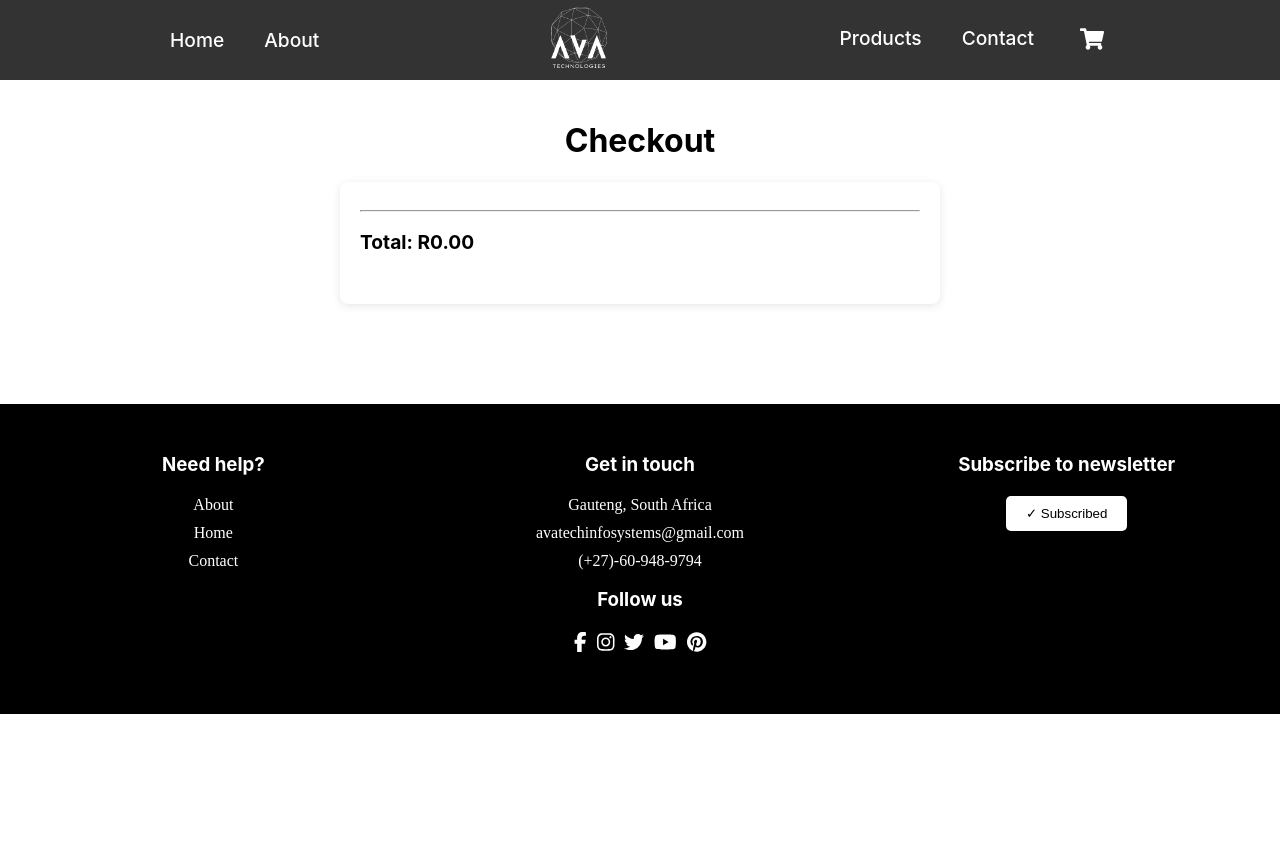
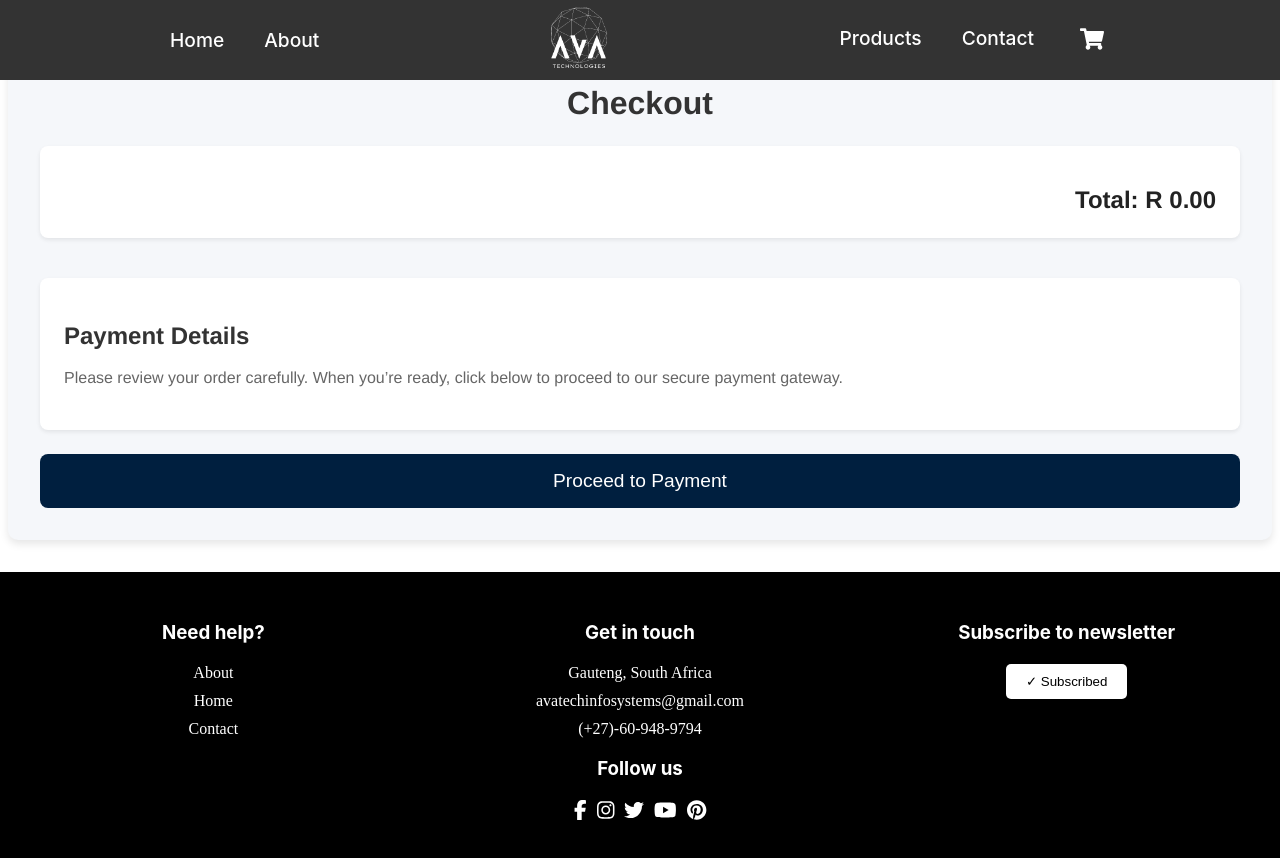
Before and after one commit to tinashe-x/avatech, a React (Create React App) app: page /checkout in a window 1280 px wide. Shown: the top 858 px of the page. Before the commit the page ends 800 px from the top, so only its background shows below. Built offline with nearby package versions, Linux system fonts and the light colour scheme.

Commit message:
Updated Payment + Checkout Designs

```diff
--- a/src/App.js
+++ b/src/App.js
@@ -8,6 +8,7 @@ import ProductDetails from './Pages/ProductDetails';
 import AdminDashboard from './Pages/Admin/AdminDashboard';
 import CartProvider from './contexts/CartContext';
 import { ToastContainer } from 'react-toastify';
+import PaymentPage from './Pages/PaymentPage';
 // import { getProducts } from './services/productService';
 
 function App() {
@@ -32,6 +33,7 @@ function App() {
           <Route path="/products/:productId" element={<ProductDetails />} />
           <Route path="/contact-us" element={<ContactPage />} />
           <Route path="/checkout" element={<CheckoutPage />} />
+          <Route path="/payment" element={<PaymentPage />} />
           <Route path="/admin" element={<AdminDashboard />} />
         </Routes>
         <ToastContainer position="top-right" autoClose={3000} hideProgressBar={false} />
--- /dev/null
+++ b/src/Pages/PaymentPage.js
@@ -0,0 +1,35 @@
+// src/pages/PaymentPage.js
+import React from 'react';
+import { useNavigate } from 'react-router-dom';
+import PaymentForm from '../components/PaymentForm';
+import { useCart } from '../contexts/CartContext';
+
+const PaymentPage = () => {
+  const { cart, clearCart } = useCart();
+  const navigate = useNavigate();
+
+  const totalAmount = cart.reduce((acc, item) => acc + item.price * item.quantity, 0);
+
+  const handlePaymentSuccess = (result) => {
+    console.log('Payment Successful:', result);
+    clearCart();
+    navigate.push('/confirmation'); // Redirect to confirmation page
+  };
+
+  const handlePaymentError = (error) => {
+    console.error('Payment Error:', error);
+  };
+
+  return (
+    <div className="payment-page-container">
+      <h1>Payment</h1>
+      <PaymentForm
+        totalAmount={totalAmount}
+        onPaymentSuccess={handlePaymentSuccess}
+        onPaymentError={handlePaymentError}
+      />
+    </div>
+  );
+};
+
+export default PaymentPage;
--- a/src/components/Checkout.js
+++ b/src/components/Checkout.js
@@ -1,43 +1,61 @@
-// src/pages/Checkout.js
 import React from 'react';
+import { useNavigate } from 'react-router-dom';
 import { useCart } from '../contexts/CartContext';
-
 import '../styles/Checkout.css';
 
 const Checkout = () => {
-  const { cart, clearCart } = useCart();
+  const { cart, updateQuantity, removeItem } = useCart();
+  const navigate = useNavigate();
 
-  const totalAmount = cart.reduce((acc, item) => acc + parseFloat(item.price), 0);
-
-  const handlePaymentSuccess = (result) => {
-    console.log('Payment Successful:', result);
-    clearCart();
-    // Optionally, redirect to a confirmation page or display a success message.
+  const handleQuantityChange = (id, quantity) => {
+    if (quantity <= 0) {
+      removeItem(id);
+    } else {
+      updateQuantity(id, quantity);
+    }
   };
 
-  const handlePaymentError = (error) => {
-    console.error('Payment Error:', error);
-    // Optionally, show an error message to the user.
+  const totalAmount = cart.reduce((acc, item) => acc + item.price * item.quantity, 0);
+
+  const handleProceed = () => {
+    if (cart.length > 0) {
+      navigate('/payment');
+    } else {
+      alert('Your cart is empty. Please add items to your cart before proceeding to payment.');
+    }
   };
 
   return (
     <div className="checkout-container">
-      <h1>Checkout</h1>
+      <h1 className="checkout-header">Checkout</h1>
       <div className="checkout-body">
         <div className="order-summary">
-          {cart.map((item) => (
+          {cart.map(item => (
             <div key={item.id} className="order-item">
               <span>{item.title}</span>
-              <span>R{parseFloat(item.price).toFixed(2)}</span>
+              <span>R {item.price.toFixed(2)}</span>
+              <input
+                type="number"
+                value={item.quantity}
+                onChange={(e) => handleQuantityChange(item.id, parseInt(e.target.value))}
+                min="1"
+              />
+              <span>Subtotal: R {(item.price * item.quantity).toFixed(2)}</span>
             </div>
           ))}
-          <hr />
           <div className="order-total">
-            <strong>Total: R{totalAmount.toFixed(2)}</strong>
+            Total: R {totalAmount.toFixed(2)}
           </div>
         </div>
-
+        <div className="payment-summary">
+          <h2>Payment Details</h2>
+          <p>Please review your order carefully. When you’re ready, click below to proceed to our secure payment gateway.</p>
+          {/* Additional payment or billing information can be inserted here if needed */}
+        </div>
       </div>
+      <button className="proceed-button" onClick={handleProceed}>
+        Proceed to Payment
+      </button>
     </div>
   );
 };
--- a/src/components/PaymentForm.js
+++ b/src/components/PaymentForm.js
@@ -1,68 +1,66 @@
 import React, { useState } from 'react';
-import { processPayment } from '../services/payfastService';
+import '../styles/PaymentForm.css';
+import Navbar from './NavBar';
+import Footer from './Footer';
 
 const PaymentForm = ({ totalAmount, onPaymentSuccess, onPaymentError }) => {
-  const [formData, setFormData] = useState({
-    firstName: '',
-    lastName: '',
-    email: '',
-    phone: '',
-    address: '',
-    // Add more fields as necessary
-  });
-  const [loading, setLoading] = useState(false);
+  const [cardNumber, setCardNumber] = useState('');
+  const [expiryDate, setExpiryDate] = useState('');
+  const [cvv, setCvv] = useState('');
 
-  const handleChange = e => {
-    setFormData({
-      ...formData,
-      [e.target.name]: e.target.value,
-    });
-  };
-
-  const handleSubmit = async e => {
-    e.preventDefault();
-    setLoading(true);
-    try {
-      const paymentData = {
-        ...formData,
-        amount: totalAmount,
-        // Include any other required fields by PayFast here
-      };
-      const result = await processPayment(paymentData);
-      setLoading(false);
-      onPaymentSuccess(result);
-    } catch (error) {
-      setLoading(false);
-      onPaymentError(error);
-    }
-  };
+  // Uncomment and implement when integrating payment processing
+  // const handleSubmit = (e) => {
+  //   e.preventDefault();
+  //   // Process payment logic here
+  //   // On success: onPaymentSuccess(result);
+  //   // On error: onPaymentError(error);
+  // };
 
   return (
-    <form onSubmit={handleSubmit} className="payment-form">
-      <div>
-        <label>First Name</label>
-        <input name="firstName" value={formData.firstName} onChange={handleChange} required />
-      </div>
-      <div>
-        <label>Last Name</label>
-        <input name="lastName" value={formData.lastName} onChange={handleChange} required />
-      </div>
-      <div>
-        <label>Email</label>
-        <input type="email" name="email" value={formData.email} onChange={handleChange} required />
-      </div>
-      <div>
-        <label>Phone</label>
-        <input name="phone" value={formData.phone} onChange={handleChange} required />
-      </div>
-      <div>
-        <label>Address</label>
-        <input name="address" value={formData.address} onChange={handleChange} required />
-      </div>
-      <button type="submit" disabled={loading}>
-        {loading ? 'Processing...' : 'Pay Now'}
-      </button>
-    </form>
+    <div>
+      <Navbar />
+      <form className="payment-form" /* onSubmit={handleSubmit} */>
+        <h2>Payment Details</h2>
+        <div className="form-group">
+          <label htmlFor="cardNumber">Card Number</label>
+          <input
+            type="text"
+            id="cardNumber"
+            name="cardNumber"
+            placeholder="1234 5678 9012 3456"
+            value={cardNumber}
+            onChange={(e) => setCardNumber(e.target.value)}
+            required
+          />
+        </div>
+        <div className="form-group">
+          <label htmlFor="expiryDate">Expiry Date</label>
+          <input
+            type="text"
+            id="expiryDate"
+            name="expiryDate"
+            placeholder="MM/YY"
+            value={expiryDate}
+            onChange={(e) => setExpiryDate(e.target.value)}
+            required
+          />
+        </div>
+        <div className="form-group">
+          <label htmlFor="cvv">CVV</label>
+          <input
+            type="text"
+            id="cvv"
+            name="cvv"
+            placeholder="123"
+            value={cvv}
+            onChange={(e) => setCvv(e.target.value)}
+            required
+          />
+        </div>
+        <button type="submit">Pay Now</button>
+      </form>
+      <Footer />
+    </div>
   );
 };
 
--- a/src/styles/Checkout.css
+++ b/src/styles/Checkout.css
@@ -1,53 +1,106 @@
-/* Checkout.css */
-
-.checkout-container{
-    width: 100%;
-    max-width: 600px;
-    margin: 0 auto;
-    padding-top: 100px;
-    text-align: center;
-    justify-content: center;
-    padding-bottom: 100px;
+.checkout-container {
+  max-width: 1200px;
+  margin: 2rem auto;
+  padding: 2rem;
+  background: #f5f7fa;
+  border-radius: 10px;
+  box-shadow: 0 4px 8px rgba(0,0,0,0.1);
+  font-family: 'Helvetica Neue', sans-serif;
 }
 
-.checkout-body{
-  max-width: 600px;
-  color: #000000;
-  margin: 0 auto;
-  padding: 20px;
-  background-color: #fff; /* Adjust to match your site's background color */
-  border-radius: 8px;
-  box-shadow: 0 2px 8px rgba(0, 0, 0, 0.1);
+.checkout-header {
+  text-align: center;
+  font-size: 2rem;
+  margin-bottom: 1.5rem;
+  color: #333;
 }
 
-.checkout h1 {
-  font-size: 2em;
-  margin-bottom: 20px;
-  color: #333; /* Adjust to match your site's primary text color */
+.checkout-body {
+  display: flex;
+  flex-wrap: wrap;
+  justify-content: space-between;
+  gap: 1rem;
 }
 
-.order-summary {
-  margin-bottom: 20px;
+.order-summary,
+.payment-summary {
+  background: #fff;
+  flex: 1 1 48%;
+  padding: 1.5rem;
+  border-radius: 8px;
+  box-shadow: 0 2px 4px rgba(0,0,0,0.08);
+  margin-bottom: 1.5rem;
 }
 
 .order-item {
   display: flex;
+  flex-wrap: wrap;
+  align-items: center;
   justify-content: space-between;
-  padding: 10px 0;
-  border-bottom: 1px solid #eee;
-  text-color: #ffffff;
+  padding: 0.75rem 0;
+  border-bottom: 1px solid #e0e0e0;
+}
+
+.order-item:last-child {
+  border-bottom: none;
 }
 
 .order-item span {
-  font-size: 1em;
-  color: #555; /* Adjust to match your site's secondary text color */
+  flex: 1 1 40%;
+  color: #555;
+  margin: 0.25rem 0;
+}
+
+.order-item input {
+  width: 60px;
+  padding: 0.5rem;
+  margin: 0 1rem;
+  border: 1px solid #ccc;
+  border-radius: 4px;
+  text-align: center;
 }
 
 .order-total {
-  display: flex;
-  justify-content: space-between;
-  padding: 10px 0;
-  font-size: 1.2em;
-  font-weight: bold;
-  color: #000; /* Adjust to match your site's primary text color */
+  text-align: right;
+  font-size: 1.5rem;
+  font-weight: 600;
+  margin-top: 1rem;
+  color: #222;
 }
+
+.payment-summary h2 {
+  margin-bottom: 0.5rem;
+  color: #333;
+}
+
+.payment-summary p {
+  color: #666;
+  line-height: 1.5;
+}
+
+.proceed-button {
+  width: 100%;
+  padding: 1rem;
+  background: #001F3F;
+  border: none;
+  color: #fff;
+  font-size: 1.2rem;
+  border-radius: 8px;
+  cursor: pointer;
+  transition: background 0.3s ease;
+}
+
+.proceed-button:hover {
+  opacity: 0.8;
+}
+
+/* Responsive */
+@media (max-width: 768px) {
+  .checkout-body {
+    flex-direction: column;
+  }
+  .order-summary,
+  .payment-summary {
+    flex: 1 1 100%;
+  }
+}
--- /dev/null
+++ b/src/styles/PaymentForm.css
@@ -0,0 +1,75 @@
+.payment-form {
+    max-width: 400px;
+    margin: 2rem auto;
+    padding: 2rem;
+    background: #fff;
+    border-radius: 8px;
+    box-shadow: 0 4px 12px rgba(0, 0, 0, 0.1);
+    font-family: 'Helvetica Neue', sans-serif;
+  }
+
+  .payment-form h2 {
+    text-align: center;
+    margin-bottom: 1.5rem;
+    font-size: 1.75rem;
+    color: #333;
+  }
+
+  .form-group {
+    margin-bottom: 1rem;
+  }
+
+  .form-group label {
+    display: block;
+    margin-bottom: 0.5rem;
+    font-weight: 600;
+    color: #555;
+  }
+
+  .form-group input {
+    width: 100%;
+    padding: 0.75rem;
+    border: 1px solid #ddd;
+    border-radius: 4px;
+    font-size: 1rem;
+    transition: border-color 0.3s ease;
+  }
+
+  .form-group input:focus {
+    border-color: #2575fc;
+    outline: none;
+  }
+
+  button[type="submit"] {
+    width: 100%;
+    padding: 1rem;
+    background: linear-gradient(135deg, #6a11cb, #2575fc);
+    color: #fff;
+    border: none;
+    border-radius: 8px;
+    font-size: 1.25rem;
+    cursor: pointer;
+    transition: background 0.3s ease;
+    margin-top: 1rem;
+  }
+
+  button[type="submit"]:hover {
+    background: linear-gradient(135deg, #5a0fb8, #1f65e0);
+  }
+
+  /* Responsive adjustments */
+  @media (max-width: 480px) {
+    .payment-form {
+      padding: 1.5rem;
+    }
+
+    .form-group input {
+      padding: 0.5rem;
+      font-size: 0.9rem;
+    }
+
+    button[type="submit"] {
+      padding: 0.75rem;
+      font-size: 1rem;
+    }
+  }
```
Also changed, not shown: src/contexts/CartContext.jsx (+18 -5 lines).
